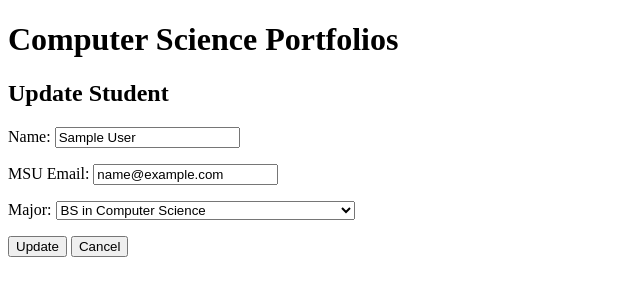
After one commit to Kryan9828/django-portfolio, a Django app: page /students/1/update/ in a window 1280 px wide. The commit adds this page. Shown: the top 300 px of the page, without its empty margins (0-640 px from the left). Run offline with Django 5.2, Linux system fonts and the light colour scheme; tables that the repository leaves empty hold one stand-in row (values such as "Sample post"); parts of the project's set-up code (start-up, migrations or seed data) failed here and were passed over.

Commit message:
Created Student Update form, url to student detail, url to access and the StudentUpdateView in views

```diff
--- a/portfolio_app/templates/portfolio_app/student_detail.html
+++ b/portfolio_app/templates/portfolio_app/student_detail.html
@@ -7,6 +7,7 @@
 <p>Email: {{ student.email }}</p>
 <p>Major: {{ student.get_major_display }}</p>
 
+<a href = "{% url 'student-update' pk=student.id %}">Update Student</a>
 <a href = "{% url 'portfolio-detail' pk=student.id %}">View Portfolio</a>
 
 <ul>
--- /dev/null
+++ b/portfolio_app/templates/portfolio_app/student_update.html
@@ -0,0 +1,13 @@
+{% extends "portfolio_app/base_template.html" %}
+
+{% block content %}
+
+<h2>Update Student</h2>
+
+<form method = "post">
+    {% csrf_token %}
+    {{ form.as_p }}
+    <input type = "submit" value = "Update">
+    <input type = "button" onclick = "window.history.back() "value = "Cancel">
+</form>
+{% endblock %}
--- a/portfolio_app/urls.py
+++ b/portfolio_app/urls.py
@@ -7,5 +7,6 @@ urlpatterns = [
     path('students/<int:pk>/', views.StudentDetailView.as_view(), name = 'student-detail'),
     path('portfolios/', views.PortfolioListView.as_view(), name = 'portfolio-list'),
     path('portfolios/<int:pk>', views.PortfolioDetailView.as_view(), name = 'portfolio-detail'),
-    path('students/create/', views.StudentCreateView.as_view(), name = 'student-create')
+    path('students/create/', views.StudentCreateView.as_view(), name = 'student-create'),
+    path('students/<int:pk>/update/', views.StudentUpdateView.as_view(), name = 'student-update')
 ]
--- a/portfolio_app/views.py
+++ b/portfolio_app/views.py
@@ -2,6 +2,7 @@ from django.shortcuts import render
 from django.views.generic import ListView
 from django.views.generic import DetailView
 from django.views.generic.edit import CreateView
+from django.views.generic.edit import UpdateView
 from django.urls import reverse_lazy
 from .models import Portfolio
 from .models import Project
@@ -43,3 +44,9 @@ class StudentCreateView(CreateView):
     fields = ['name', 'email', 'major']
     template_name = 'portfolio_app/student_form.html'
     success_url = reverse_lazy('student-list')
+
+class StudentUpdateView(UpdateView):
+    model = Student
+    fields = ['name', 'email', 'major']
+    template_name = 'portfolio_app/student_update.html'
+    success_url = reverse_lazy('student-list')
```
